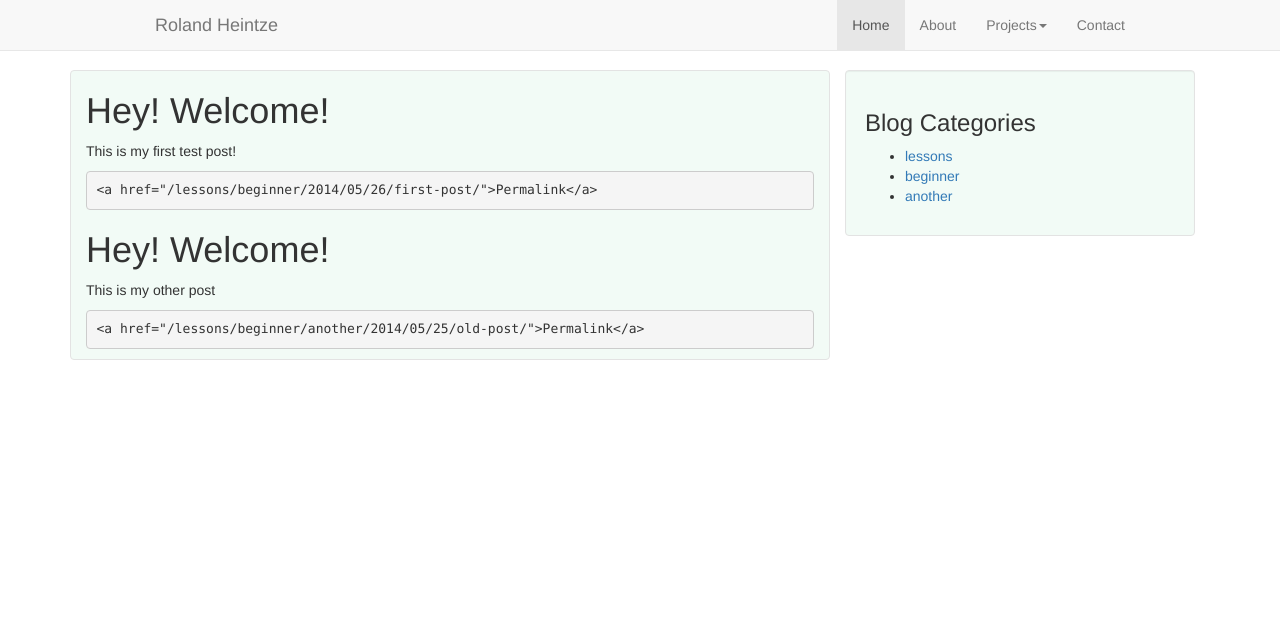
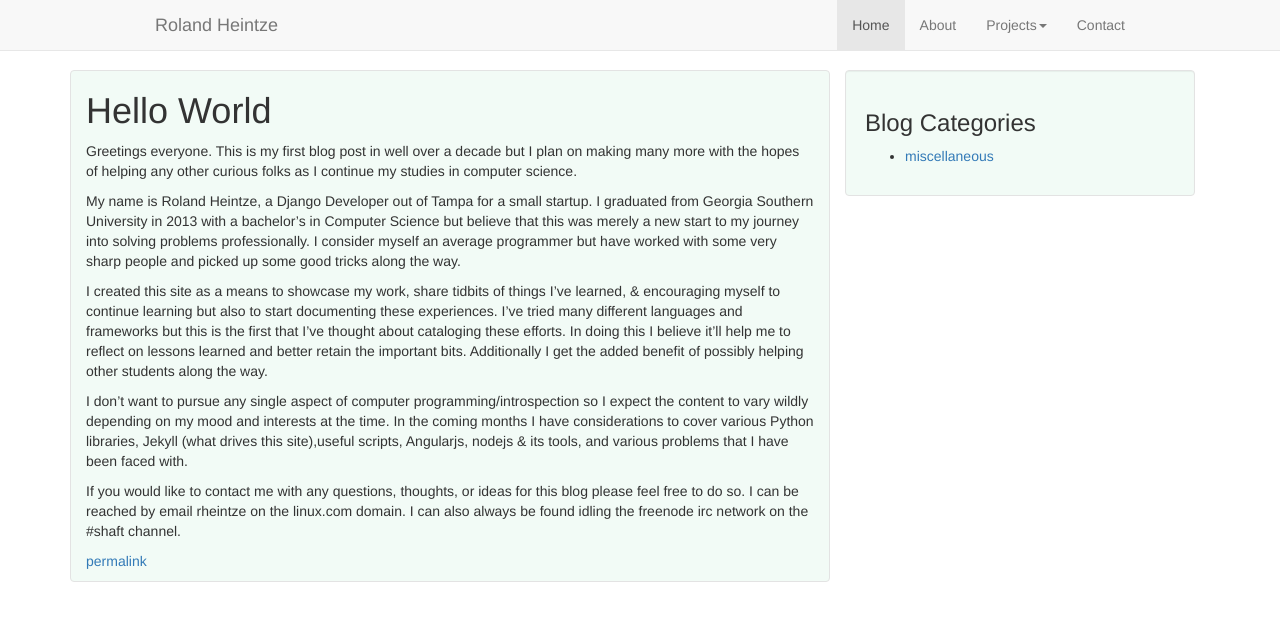
Before and after one commit to frsilent/frsilent.github.io, a Jekyll site: the page built from index.md, in a window 1280 px wide. Shown: the top 621 px of the page. Built offline with Jekyll 4.4.1, drawn with Linux system fonts in a browser that asks for light colours; nearby versions of some CDN libraries.

Commit message:
Made the site not completely worthless

```diff
--- a/_includes/header.html
+++ b/_includes/header.html
@@ -1,5 +1,8 @@
 {% assign current = page.url | downcase | split: '/' %}
-<head>
+<!DOCTYPE html>
+<html lang="en">
+<head profile="http://www.rheintze.com">
+    <link rel="icon" type="image/icon" href="imgs/favicon.ico">
     <title>{{ page.title }}</title>
 </head>
 <div class="navbar navbar-default navbar-fixed-top" role="navigation">
--- a/_posts/2014-05-25-old-post.md
+++ /dev/null
@@ -1,9 +0,0 @@
----
-title: "Roland's Portfolio"
-categories : [lessons, beginner, another]
-layout: default
----
-
-# Hey! Welcome!
-
-This is my other post
--- a/_posts/2014-05-26-first-post.md
+++ /dev/null
@@ -1,9 +0,0 @@
----
-title: "Roland's Portfolio"
-categories : [lessons, beginner]
-layout: default
----
-
-# Hey! Welcome!
-
-This is my first test post!
--- /dev/null
+++ b/_posts/2014-07-04-first-post.md
@@ -0,0 +1,17 @@
+---
+title: "Roland's Portfolio"
+categories: ['miscellaneous']
+layout: default
+---
+
+# Hello World
+
+Greetings everyone. This is my first blog post in well over a decade but I plan on making many more with the hopes of helping any other curious folks as I continue my studies in computer science.
+
+My name is Roland Heintze, a Django Developer out of Tampa for a small startup. I graduated from Georgia Southern University in 2013 with a bachelor's in Computer Science but believe that this was merely a new start to my journey into solving problems professionally. I consider myself an average programmer but have worked with some very sharp people and picked up some good tricks along the way.
+
+I created this site as a means to showcase my work, share tidbits of things I've learned, & encouraging myself to continue learning but also to start documenting these experiences. I've tried many different languages and frameworks but this is the first that I've thought about cataloging these efforts. In doing this I believe it'll help me to reflect on lessons learned and better retain the important bits. Additionally I get the added benefit of possibly helping other students along the way.
+
+I don't want to pursue any single aspect of computer programming/introspection so I expect the content to vary wildly depending on my mood and interests at the time. In the coming months I have considerations to cover various Python libraries, Jekyll (what drives this site),useful scripts, Angularjs, nodejs & its tools, and various problems that I have been faced with.
+
+If you would like to contact me with any questions, thoughts, or ideas for this blog please feel free to do so. I can be reached by email rheintze on the linux.com domain. I can also always be found idling the freenode irc network on the #shaft channel.
--- a/about.md
+++ b/about.md
@@ -3,9 +3,10 @@
 layout: default
 ---
 
-# Hey everyone
+# About Me
 
-My name is Roland Heintze and I work as a software developer out of the Tampa area.
+My name is Roland Heintze and I work as a Django developer out of the Tampa area.
 
-I have a wide variety of interests in technology and have experience in a multitude of different platforms.
-I presently work as a developer in the Django framework but have written everything from web front-end to low-level asm.
+I have a wide variety of interests in technology and as a result have managed to tinker with a wide variety of languages and tools.
+This site seeks to detail various discoveries and resources that I find. I'll do this via blog posts with various code snippets, links,
+and example screenshots. While I generally work with web, I possess a degree in computer science and remain interested in all applications of software engineering. So expect to see a little bit of everything in the following pages.
--- a/css/project.css
+++ b/css/project.css
@@ -13,4 +13,5 @@
 .content-pane {
     border: 1px solid #e3e3e3;
     border-radius: 4px;
+    min-height: 400px;
 }
--- a/index.md
+++ b/index.md
@@ -5,5 +5,5 @@
 
 {% for post in site.posts %}
 {{ post.content }}
-    <a href="{{ post.url }}">Permalink</a>
+[permalink]({{ post.url }})
 {% endfor %}
```
Also changed, not shown: README.md, imgs/favicon.ico (added), 1 other file.
